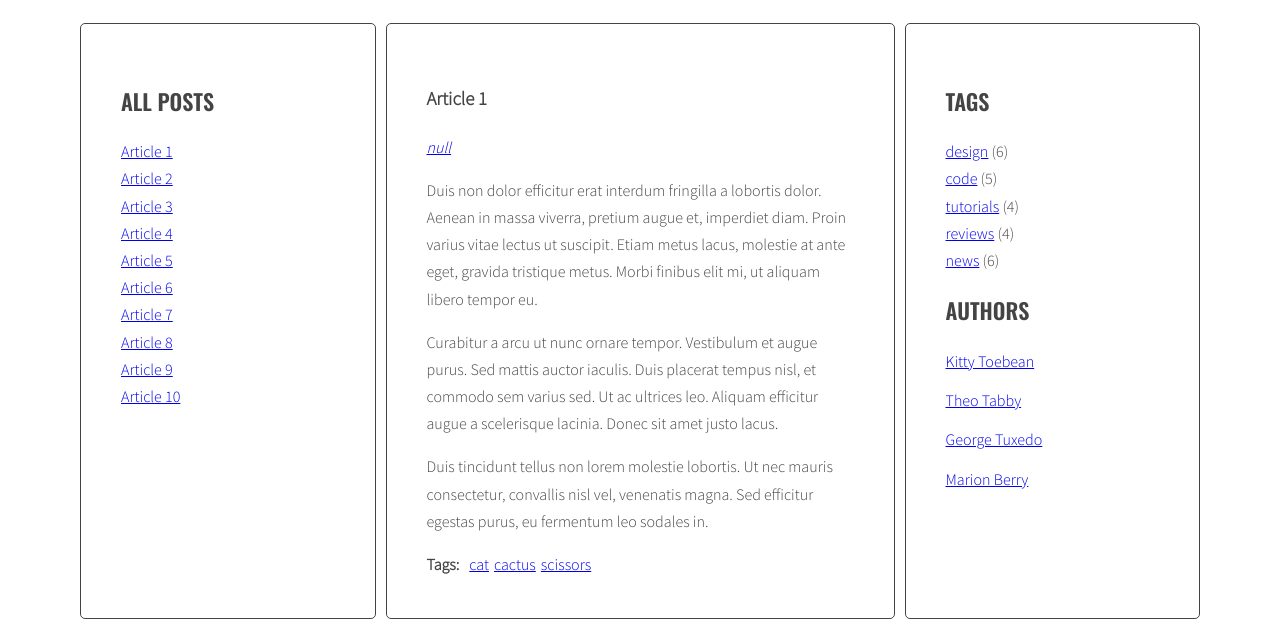
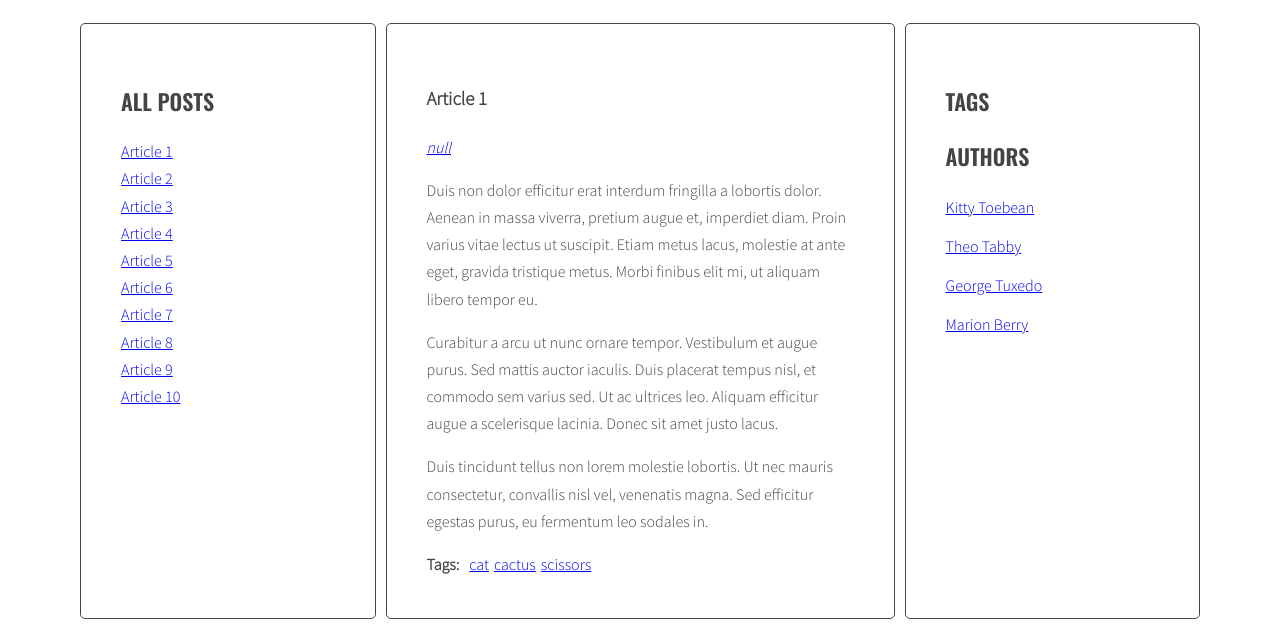
Before and after one commit to Cinamon88/javascript-blog, a website: page index.html in a window 1280 px wide. Shown: the part 220-847 px from the top of the page. Drawn offline with nearby package versions, Linux system fonts and the light colour scheme.

Commit message:
remove tags list from html

```diff
--- a/index.html
+++ b/index.html
@@ -160,11 +160,6 @@
             <aside class="sidebar">
                 <h2 class="section-title">Tags</h2>
                 <ul class="list tags">
-                <li><a href="#">design</a> <span>(6)</span></li>
-                <li><a href="#">code</a> <span>(5)</span></li>
-                <li><a href="#">tutorials</a> <span>(4)</span></li>
-                <li><a href="#">reviews</a> <span>(4)</span></li>
-                <li><a href="#">news</a> <span>(6)</span></li>
                 </ul>
                 <h2 class="section-title">Authors</h2>
                 <ul class="list authors">
```
